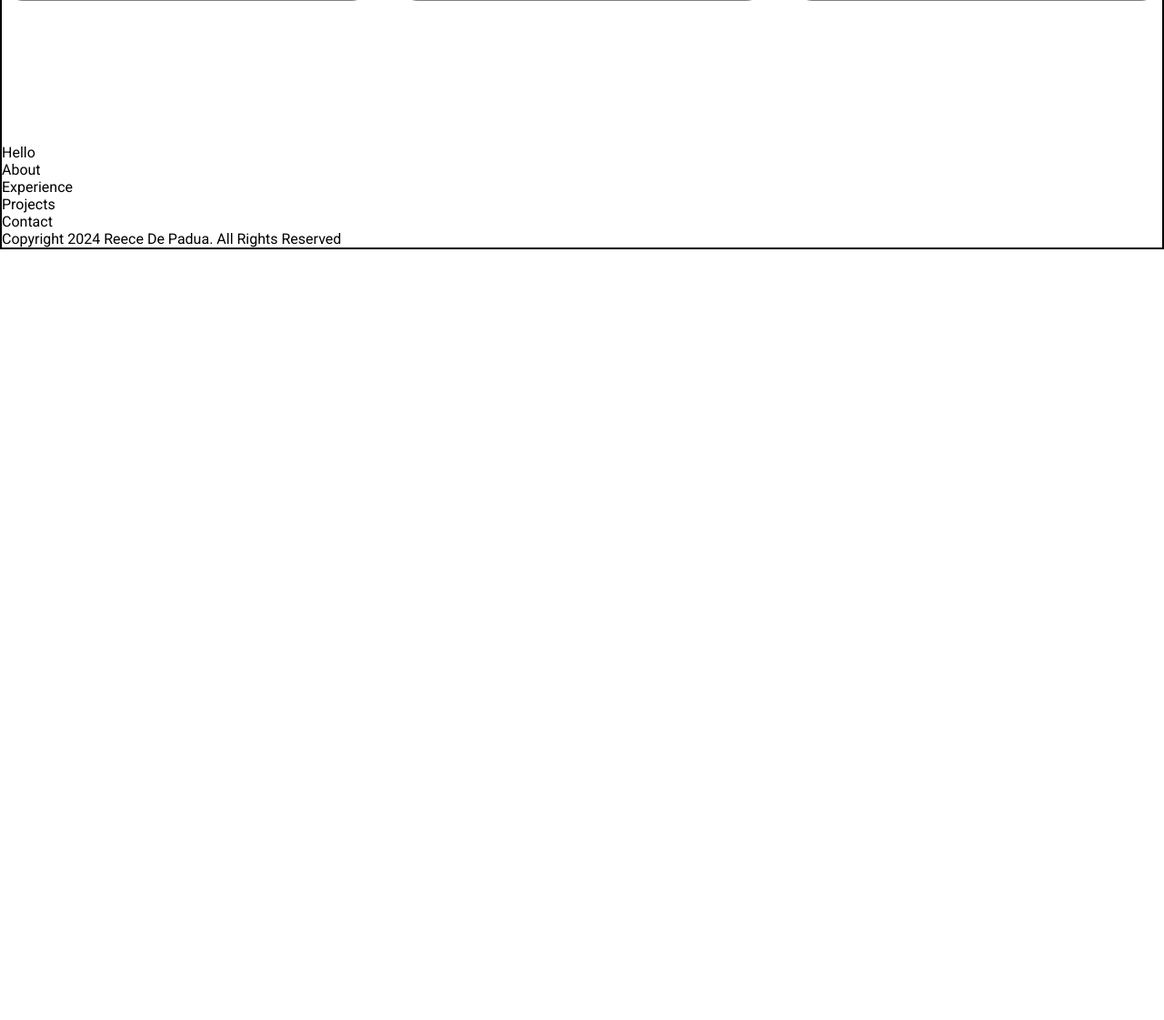
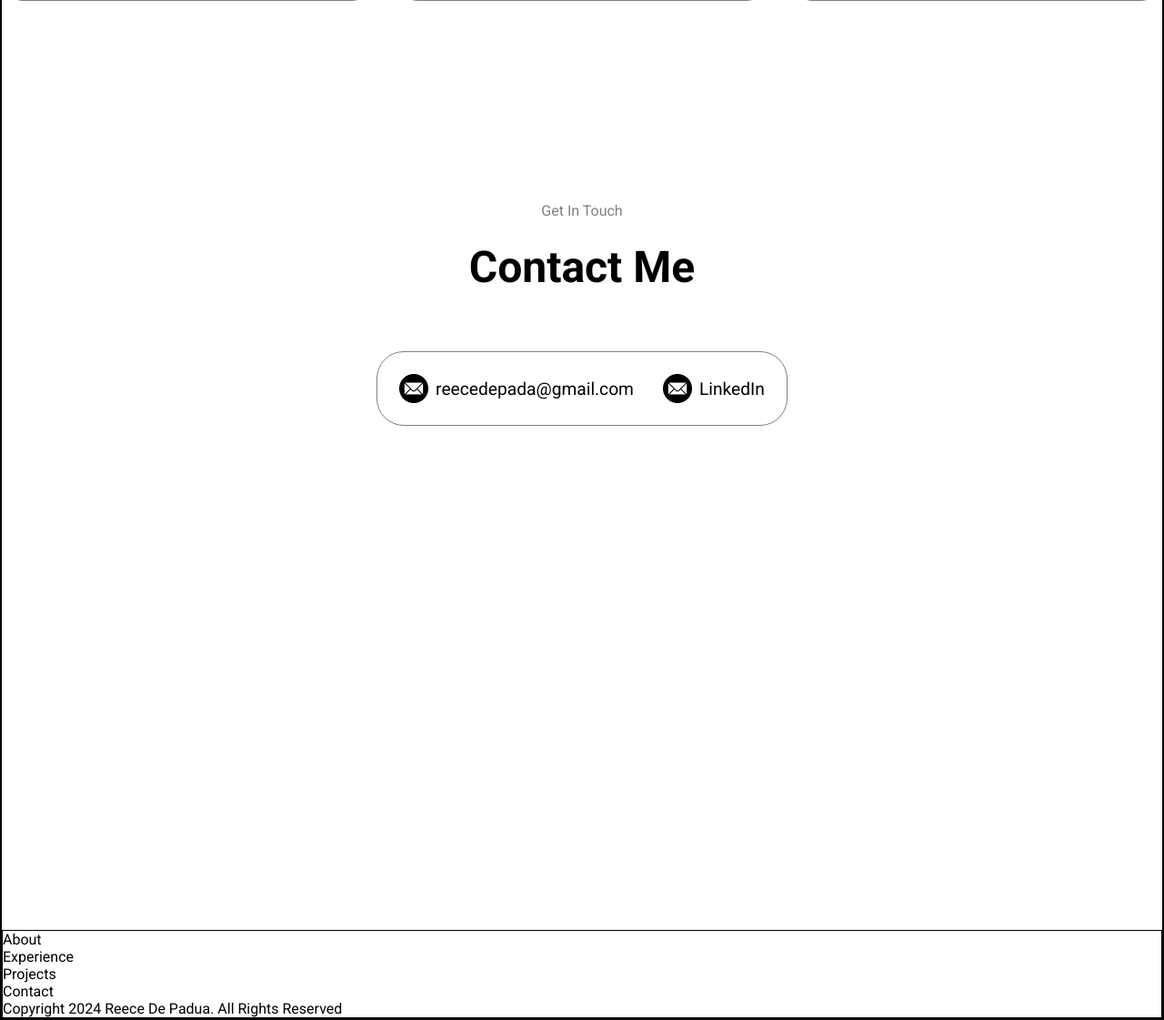
Before and after one commit to Reece-06/My_Portfolio, a Django app: page / in a window 1280 px wide. Shown: the part 3236-4357 px from the top of the page at 91% size. Before the commit the page ends 3510 px from the top, so only its background shows below. Run offline with Django 5.2, Linux system fonts and the light colour scheme.

Commit message:
contact section done

```diff
--- /dev/null
+++ b/portfolio/portfolio/static/portfolio/css/contactstyles.css
@@ -0,0 +1,54 @@
+.contact{
+    height: 100vh;
+    width: 100%;
+}
+.contacthead{
+    width: fit-content;
+    margin: 0 auto;
+    display: flex;
+    flex-flow: column wrap;
+    align-items: center;
+    margin-top: 4rem;
+}
+.contacttxt1{
+    margin-bottom: 1.5rem;
+    color:grey;
+}
+.contacttxt2{
+    font-size: 3rem;
+    font-weight: bold;
+
+}
+.contactdetails{
+    margin: 0 auto;
+    border: 1.5px solid grey;
+    width: fit-content;
+    padding: 1.5rem;
+    display: flex;
+    gap: 2rem;
+    border-radius: 30px;
+    margin-top: 4rem;
+}
+.contactdetail{
+
+    display: flex;
+    gap: 0.5rem;
+}
+.contactdetail img{
+    width: 2rem;
+}
+.contactdetail a{
+    text-decoration: none;
+    color: black;
+
+    align-self: center;
+}
+.contactdetail p{
+    font-size: 1.2rem;
+    transition: text-decoration 0.5s, color 0.5s;
+}
+.contactdetail p:hover{
+    color: grey;
+    text-decoration: underline;
+    text-underline-offset: 10px;
+}
--- /dev/null
+++ b/portfolio/portfolio/static/portfolio/css/footerstyles.css
@@ -0,0 +1,5 @@
+.footer{
+    display: flex;
+    flex-direction: column;
+    border: 1px solid black;
+}
--- a/portfolio/portfolio/templates/portfolio/includes/footer.html
+++ b/portfolio/portfolio/templates/portfolio/includes/footer.html
@@ -1,4 +1,4 @@
-<footer>
+<footer class="footer">
     <ul>
         <li>About</li>
         <li>Experience</li>
--- a/portfolio/portfolio/templates/portfolio/index.html
+++ b/portfolio/portfolio/templates/portfolio/index.html
@@ -10,6 +10,8 @@
     <link rel="stylesheet" href="{% static "portfolio/css/navstyle.css" %}">
     <link rel="stylesheet" href="{% static "portfolio/css/experiencestyles.css" %}">
     <link rel="stylesheet" href="{% static "portfolio/css/projectsstyles.css" %}">
+    <link rel="stylesheet" href="{% static "portfolio/css/contactstyles.css" %}">
+    <link rel="stylesheet" href="{% static "portfolio/css/footerstyles.css" %}">
     <title>My First Portfolio</title>
 </head>
 <body class="font">
@@ -221,8 +223,28 @@
                 </div>
             </div>
         </section>
+        <!-- Contact Section -->
         <section class="contact">
-            <p>Hello</p>
+            <div class="contacthead">
+                <p class="contacttxt contacttxt1">Get In Touch</p>
+                <p class="contacttxt contacttxt2">Contact Me</p>
+            </div>
+            <div class="contactdetails">
+                <div class="contactdetail">
+
+                    <img src="{% static "portfolio/images/email.png" %}" alt="Email">
+                    <a href="">
+                        <p>reecedepada@gmail.com</p>
+                    </a>
+                </div>
+                <div class="contactdetail">
+
+                    <img src="{% static "portfolio/images/email.png" %}" alt="LinkedIn">
+                    <a href="">
+                        <p>LinkedIn</p>
+                    </a>
+                </div>
+            </div>
         </section>
         <!-- Footer Section -->
         {% include "portfolio/includes/footer.html" %}
```
Also changed, not shown: portfolio/portfolio/static/portfolio/images/email.png (added).
